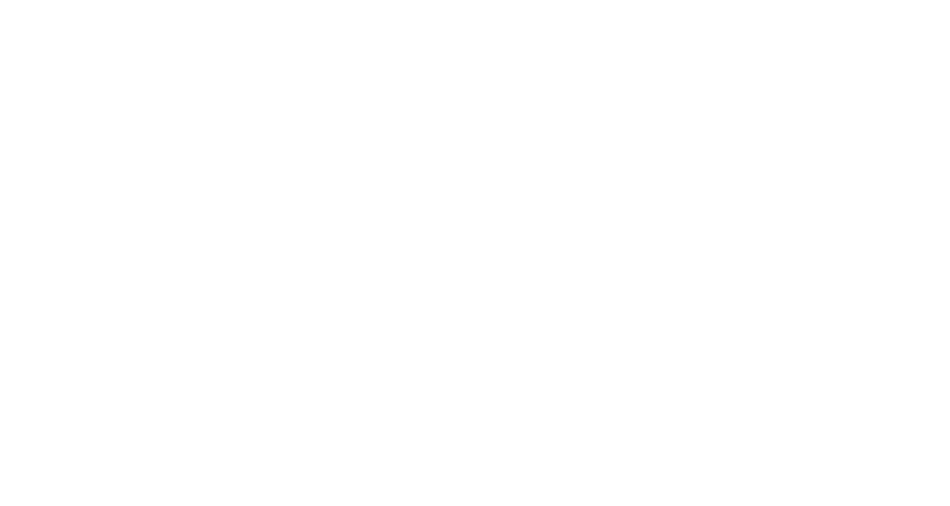
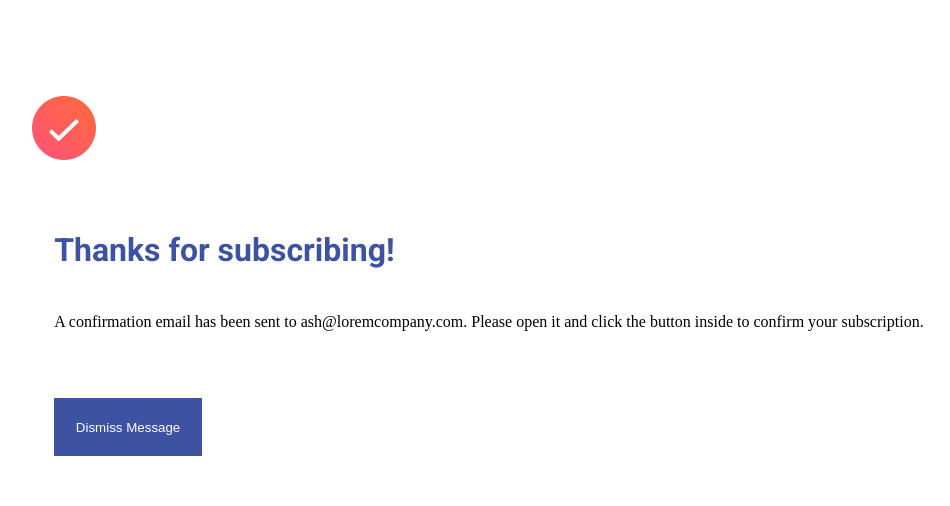
Before and after one commit to Geraldekene07/News-letter, a plain HTML site: page pages/success.html in a window 1280 px wide. Shown: the whole page, without its empty margins (64-1014 px from the left). Drawn offline with Linux system fonts and the light colour scheme.

Commit message:
adjustments

```diff
--- /dev/null
+++ b/css/success.css
@@ -0,0 +1,20 @@
+@import url('https://fonts.googleapis.com/css2?family=Roboto:wght@400;700&display=swap');
+*{
+    box-sizing: border-box;
+    margin: 0 0;
+    padding: 2% 2%;
+}
+.subscribing{
+    font-family: 'Roboto';
+    font-weight: 700;
+    color: hsl(228, 45%, 44%);
+}
+.button{
+    border: none;
+    color: white;
+    background-color: hsl(228, 45%, 44%);
+}
+.button:hover{
+    background-color: tomato
+}
+.success{}
--- a/pages/success.html
+++ b/pages/success.html
@@ -4,9 +4,25 @@
     <meta charset="UTF-8">
     <meta http-equiv="X-UA-Compatible" content="IE=edge">
     <meta name="viewport" content="width=device-width, initial-scale=1.0">
-    <title>Document</title>
+    <title>Success!</title>
+    <link rel="stylesheet" href="../css/success.css">
 </head>
+
 <body>
+
+    <div class="success w-100" >
+        <img src="../assets/images/icon-success.png" alt="">
+        <div>
+            <h1 class="subscribing">Thanks for subscribing!</h1>
+            <p>
+                A confirmation email has been sent to ash@loremcompany.com.
+                Please open it and click the button inside to confirm your subscription.
+            </p>
+        </div>
+        <div>
+            <a href=""><button class="button mt-3 w-100">Dismiss Message</button></a>
+        </div>
+    </div>
 
 </body>
 </html>
```
Also changed, not shown: css/style.css (+8 -0 lines), index.html (+2 -7 lines), assets/images/icon-list.png (added), assets/images/icon-success.png (added), scripts/scripts.js (added).
